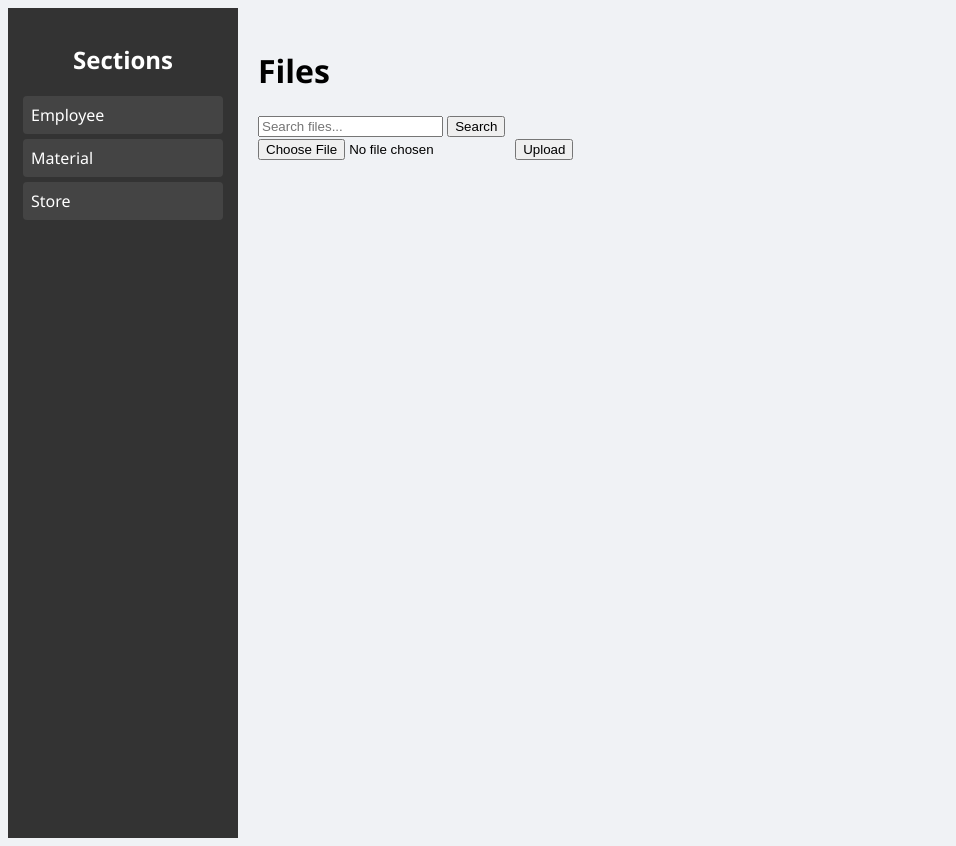
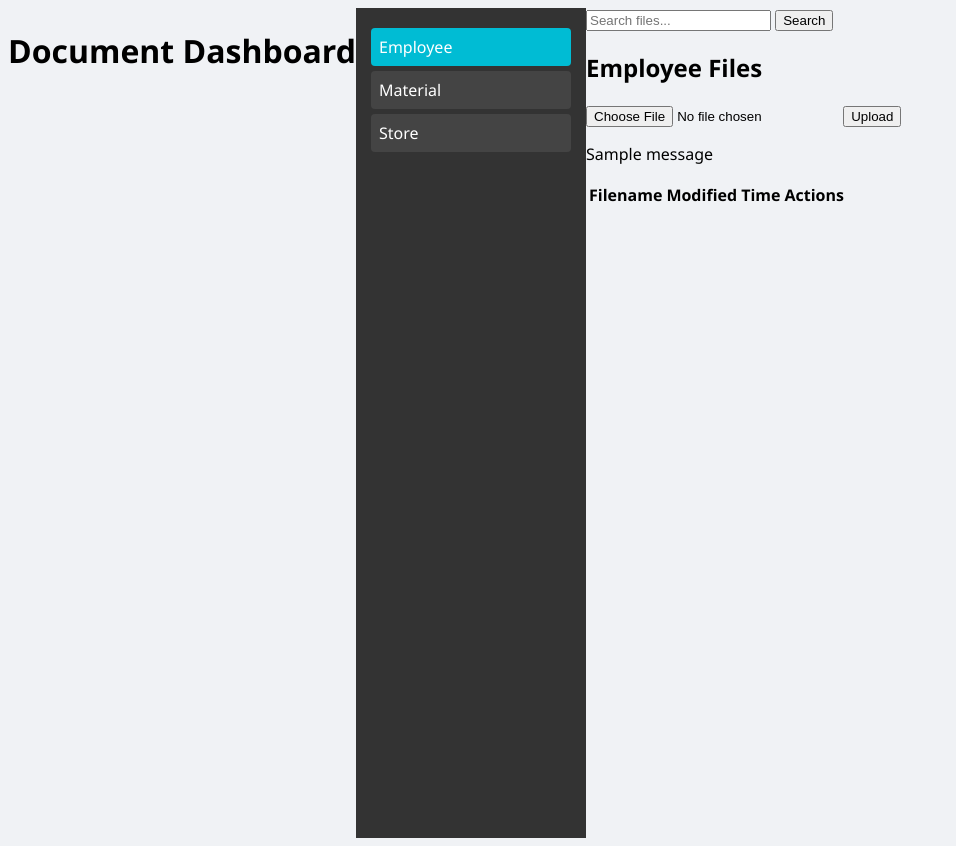
Before and after one commit to Muttu93/Final_Dashboard, a Flask app: page / in a window 1280 px wide. Shown: the whole page, without its empty margins (0-956 px from the left). Run offline with Flask 3, Linux system fonts and the light colour scheme; one stand-in notice (Sample message) is shown; lists and menus that the app fills with data are empty.

Commit message:
Update index.html

```diff
--- a/templates/index.html
+++ b/templates/index.html
@@ -2,55 +2,56 @@
 <html lang="en">
 <head>
     <meta charset="UTF-8">
-    <title>File Dashboard</title>
-    <link rel="stylesheet" href="{{ url_for('static', filename='style.css') }}">
+    <title>Document Dashboard</title>
+    <link rel="stylesheet" href="/static/style.css">
+    <script src="/static/script.js"></script>
 </head>
 <body>
+    <h1>Document Dashboard</h1>
     <div class="sidebar">
-        <h2>Sections</h2>
         {% for sec in sections %}
-            <a href="/?section={{sec}}" class="{{ 'active' if sec==current_section else '' }}">{{sec}}</a>
+            <a href="/?section={{sec}}" class="{{ 'active' if sec==section else '' }}">{{sec}}</a>
         {% endfor %}
     </div>
 
-    <div class="main">
-        <h1>{{current_section}} Files</h1>
+    <div class="content">
         <form method="GET" action="/">
-            <input type="hidden" name="section" value="{{current_section}}">
-            <input type="text" name="search" placeholder="Search files..." value="{{request.args.get('search','')}}">
+            <input type="hidden" name="section" value="{{section}}">
+            <input type="text" name="query" placeholder="Search files..." value="{{query}}">
             <button type="submit">Search</button>
         </form>
 
+        <h2>{{section}} Files</h2>
         <form action="/upload" method="POST" enctype="multipart/form-data">
-            <input type="hidden" name="section" value="{{current_section}}">
+            <input type="hidden" name="section" value="{{section}}">
             <input type="file" name="file" required>
             <button type="submit">Upload</button>
         </form>
 
-        {% with messages = get_flashed_messages(with_categories=true) %}
+        {% with messages = get_flashed_messages() %}
           {% if messages %}
-            <ul class="flashes">
-              {% for category, message in messages %}
-                <li class="{{ category }}">{{ message }}</li>
-              {% endfor %}
-            </ul>
+            {% for message in messages %}
+              <p class="flash">{{ message }}</p>
+            {% endfor %}
           {% endif %}
         {% endwith %}
 
-        <div class="file-grid">
+        <table>
+            <tr><th>Filename</th><th>Modified Time</th><th>Actions</th></tr>
             {% for file in files %}
-            <div class="file-card">
-                <p>{{file}}</p>
-                <div class="actions">
-                    <a href="/view/{{current_section}}/{{file}}" target="_blank">View</a>
-                    <a href="/edit/{{current_section}}/{{file}}">Edit</a>
-                    <a href="/delete/{{current_section}}/{{file}}" onclick="return confirmDelete(event, '{{file}}')">Delete</a>
-                </div>
-            </div>
+            <tr>
+                <td>{{file.name}}</td>
+                <td>{{file.mtime}}</td>
+                <td>
+                    <a href="/view/{{section}}/{{file.name}}" target="_blank">View</a> |
+                    <a href="/edit/{{section}}/{{file.name}}">Edit</a> |
+                    <form action="/delete/{{section}}/{{file.name}}" method="POST" style="display:inline;" onsubmit="return confirmDelete();">
+                        <button type="submit">Delete</button>
+                    </form>
+                </td>
+            </tr>
             {% endfor %}
-        </div>
+        </table>
     </div>
-
-    <script src="{{ url_for('static', filename='script.js') }}"></script>
 </body>
 </html>
```
